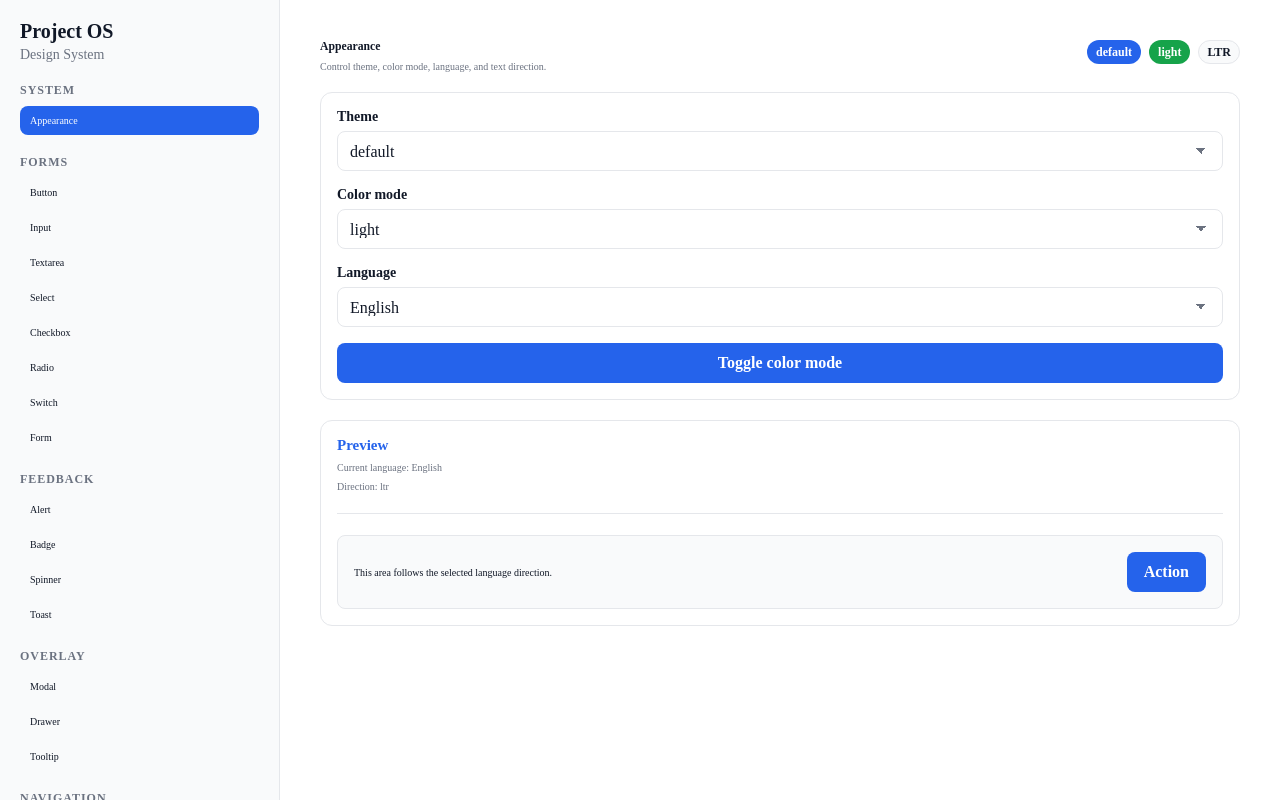
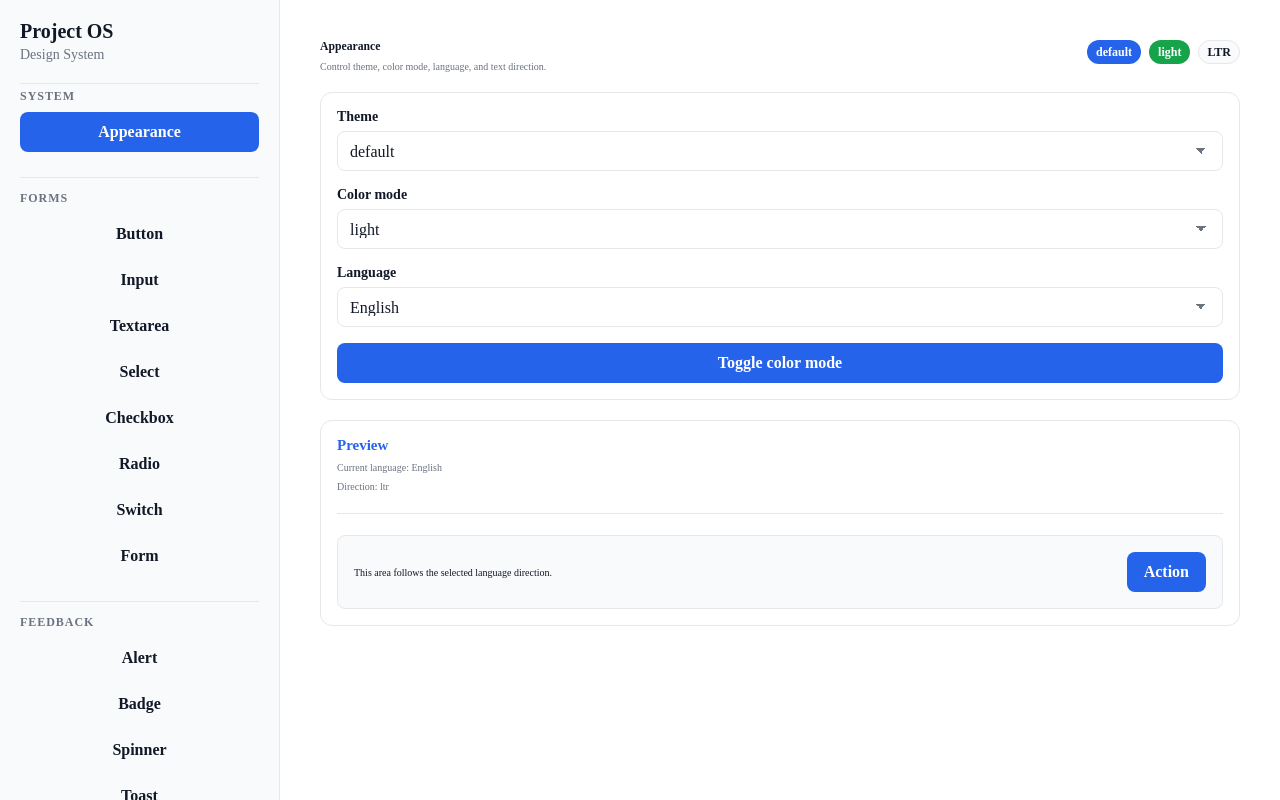
Before and after one commit to ingemedical16/project-os, a Next.js app: page /en in a window 1280 px wide. Built offline with nearby package versions, Linux system fonts and the light colour scheme.

Commit message:
refactor: use ui primitives in design system sidebar

```diff
--- a/src/features/design-system/DesignSystemPage/DesignSystemPage.tsx
+++ b/src/features/design-system/DesignSystemPage/DesignSystemPage.tsx
@@ -2,6 +2,11 @@
 
 import { useTranslations } from 'next-intl';
 import { useMemo, useState } from 'react';
+
+import {
+  Button,
+  Divider,
+} from '@/components/ui';
 
 import { DESIGN_SYSTEM_SHOWCASES } from '../registry';
 
@@ -31,30 +36,35 @@ export function DesignSystemPage() {
           <p className={styles.subtitle}>{t('subtitle')}</p>
         </div>
 
+        <Divider />
+
         <nav
           className={styles.navigation}
           aria-label={t('navigationLabel')}
         >
-          {DESIGN_SYSTEM_SHOWCASES.map((group) => (
+          {DESIGN_SYSTEM_SHOWCASES.map((group, groupIndex) => (
             <div key={group.id} className={styles.group}>
+              {groupIndex > 0 ? <Divider /> : null}
+
               <h2 className={styles.groupTitle}>
                 {t(`groups.${group.id}`)}
               </h2>
 
               <div className={styles.items}>
                 {group.items.map((item) => (
-                  <button
+                  <Button
                     key={item.id}
                     type="button"
-                    className={
+                    variant={
                       item.id === activeId
-                        ? styles.activeItem
-                        : styles.item
+                        ? 'primary'
+                        : 'ghost'
                     }
+                    fullWidth
                     onClick={() => setActiveId(item.id)}
                   >
                     {t(`items.${item.id}`)}
-                  </button>
+                  </Button>
                 ))}
               </div>
             </div>
```
